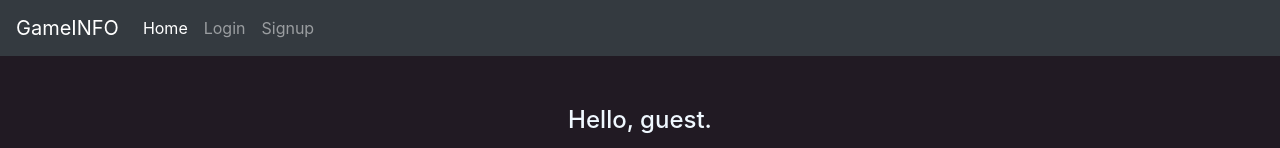
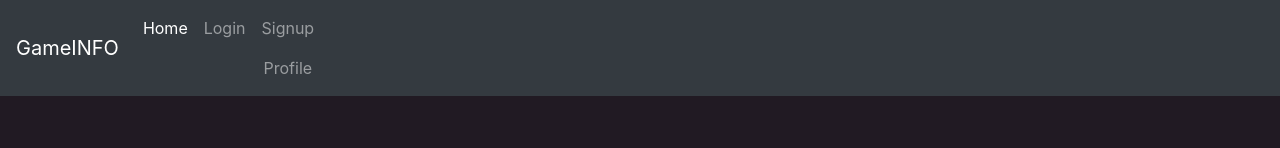
Before and after one commit to rehanGH/capstone-client, a React (Create React App) app: page / in a window 1280 px wide. Shown: the top 148 px of the page. Built offline with nearby package versions, Linux system fonts and the light colour scheme; no server answers.

Commit message:
added profile view to nav-bar

```diff
--- a/src/components/layout/header.js
+++ b/src/components/layout/header.js
@@ -35,6 +35,9 @@ export class Header extends Component {
               <Link to="/signup" className="nav-link">
                 Signup
               </Link>
+              <Link to="/profile" className="nav-link">
+                Profile
+              </Link>
             </li>
           </ul>
         </div>
```
